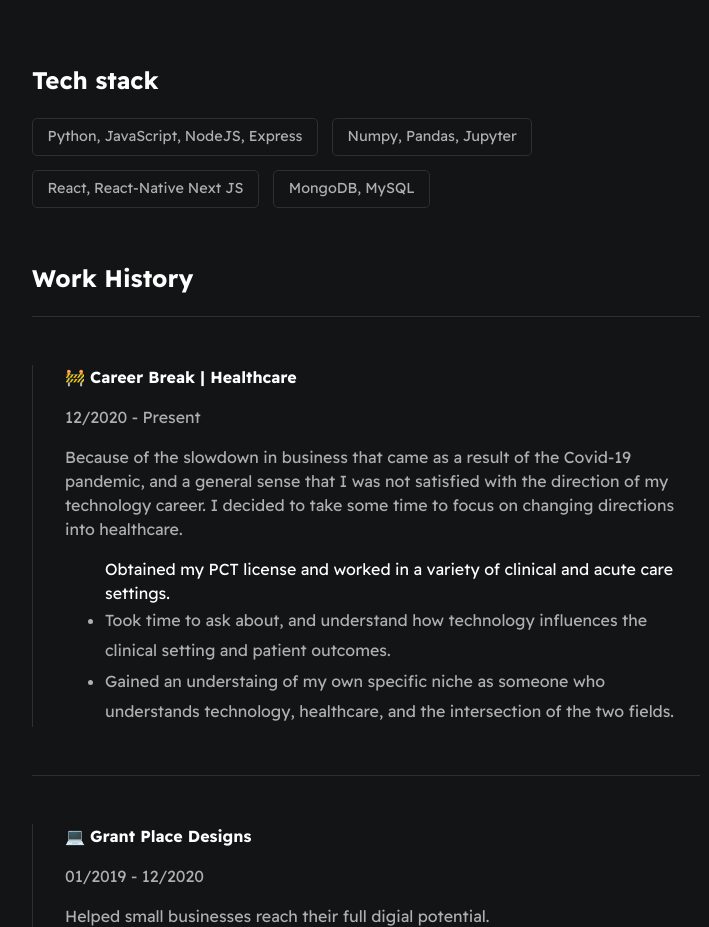
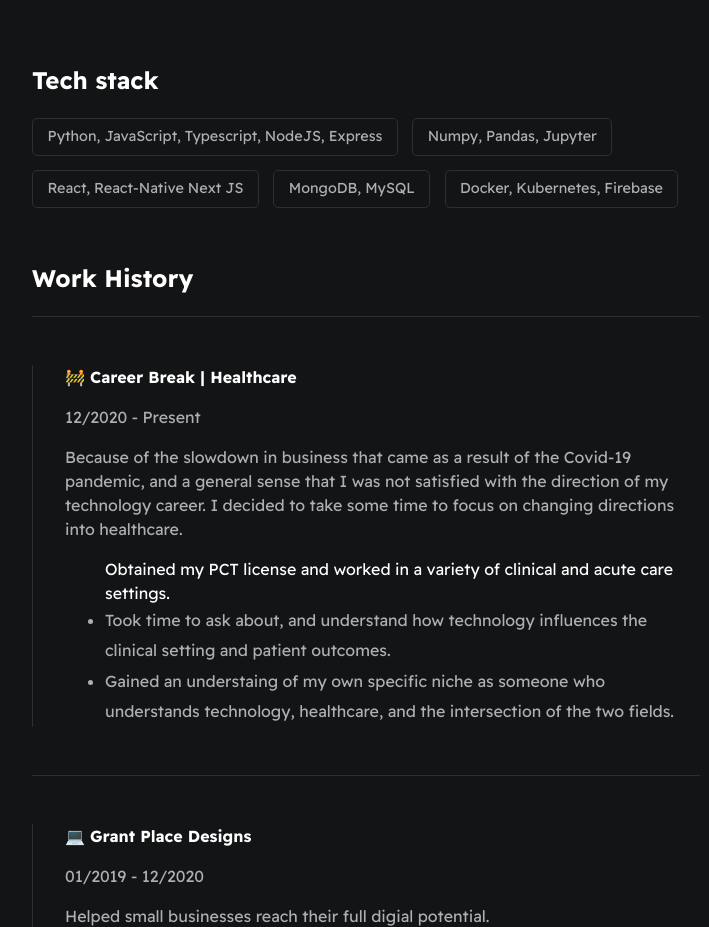
Before and after one commit to DWAcademProgramming/Resume-Website, a plain HTML site: page index.html in a window 1280 px wide. Shown: the part 1020-1947 px from the top of the page, without its empty margins (274-983 px from the left). Drawn offline with Linux system fonts and the light colour scheme.

Commit message:
Update index.html

```diff
--- a/index.html
+++ b/index.html
@@ -60,10 +60,11 @@
                 <h2>Tech stack</h2>
 
                 <div id="wrapper--techstack__items">
-                    <div class="card--techstack"><span>Python, JavaScript, NodeJS, Express</span></div>
+                    <div class="card--techstack"><span>Python, JavaScript, Typescript, NodeJS, Express</span></div>
                     <div class="card--techstack"><span>Numpy, Pandas, Jupyter</span></div>
                     <div class="card--techstack"><span>React, React-Native Next JS</span></div>
                     <div class="card--techstack"><span>MongoDB, MySQL</span></div>
+                    <div class="card--techstack"><span>Docker, Kubernetes, Firebase</span></div>
                 </div>
             </section>
 
```
